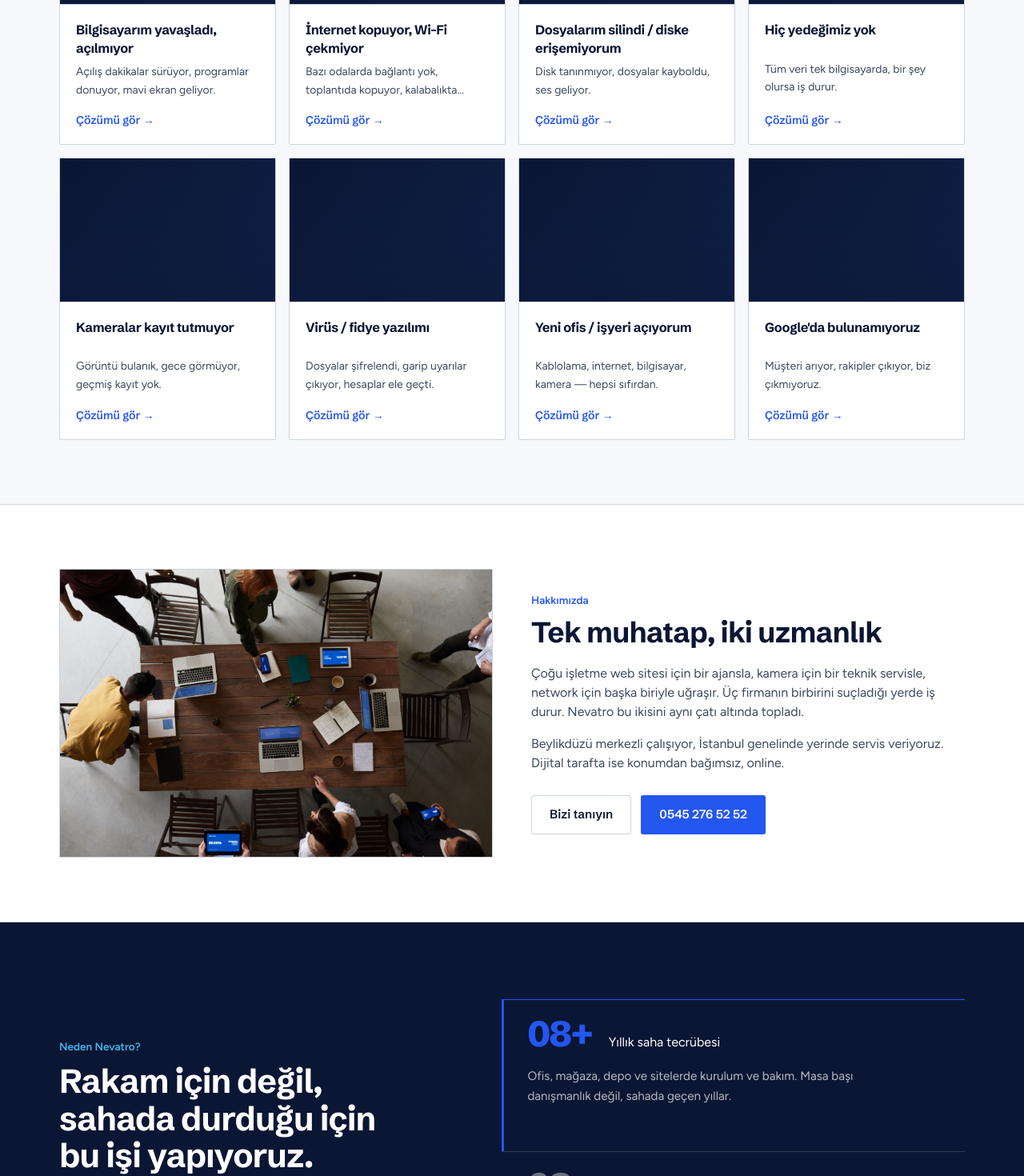
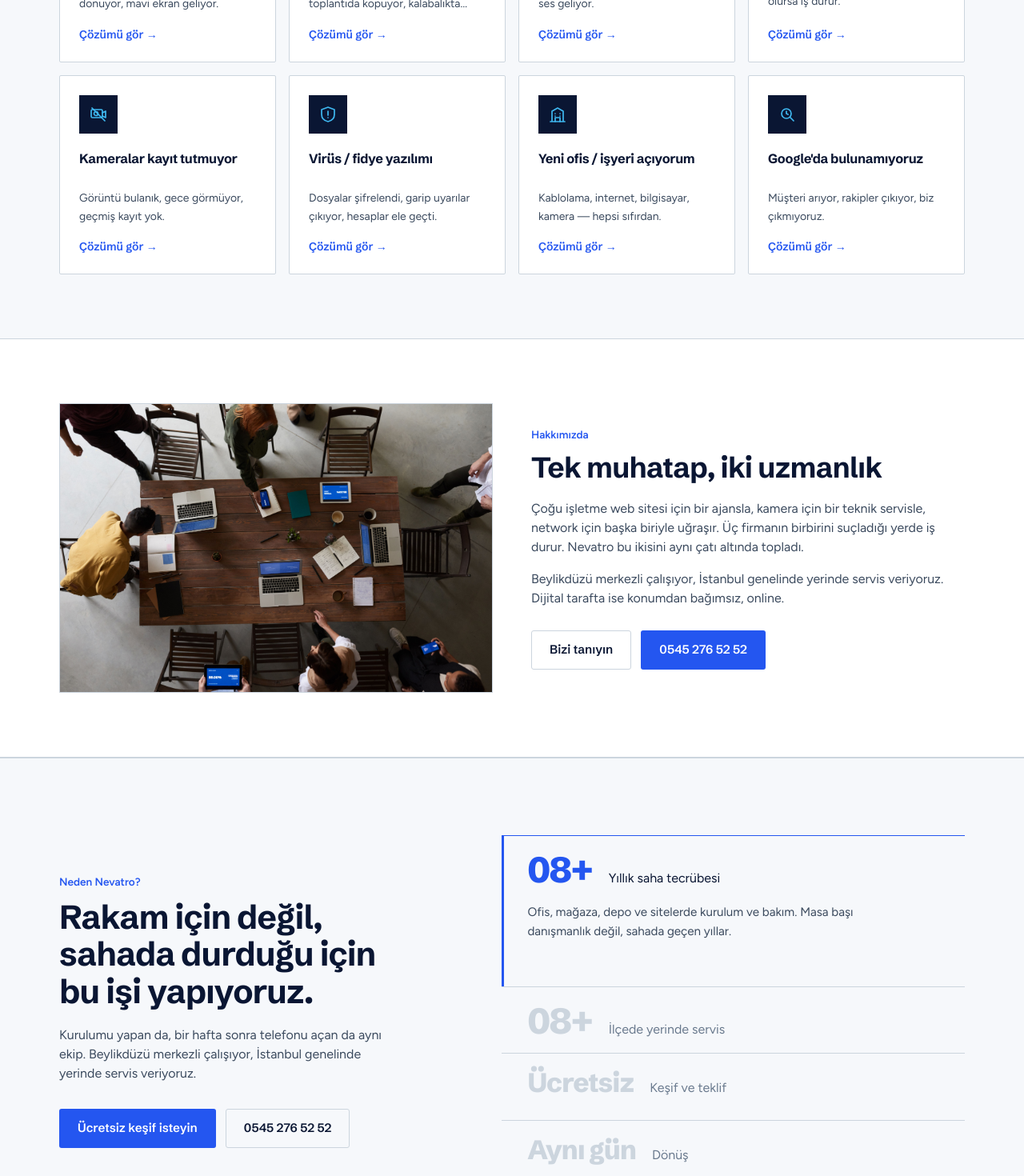
Before and after one commit to onatyasinozturk/nevatro, a Next.js app: page / in a window 1280 px wide. Shown: the part 3380-4850 px from the top of the page at 80% size. Built offline with nearby package versions, Linux system fonts and the light colour scheme.

Commit message:
Add files via upload

```diff
--- a/src/app/destek/page.tsx
+++ b/src/app/destek/page.tsx
@@ -4,7 +4,7 @@ import DestekCard from "@/components/DestekCard";
 import CtaBand from "@/components/CtaBand";
 import Reveal from "@/components/Reveal";
 import { destek } from "@/data/destek";
-import { bannerImage, destekImage } from "@/lib/images";
+import { bannerImage } from "@/lib/images";
 import { site } from "@/data/site";
 
 export const metadata: Metadata = {
@@ -19,7 +19,7 @@ export default function Page() {
         lead="Hizmet adı aramaya gerek yok. Aşağıdan yaşadığınız durumu seçin; belirtileri, nasıl teşhis ettiğimizi ve ne yaptığımızı anlatalım."
         crumbs={[{ name: "Destek Merkezi" }]} image={bannerImage("destek")} />
       <section className="container-x py-14 grid sm:grid-cols-2 lg:grid-cols-4 gap-4">
-        {destek.map((d, i) => <Reveal key={d.slug} delay={(i % 4) * 80}><DestekCard d={d} image={destekImage(d.slug)} /></Reveal>)}
+        {destek.map((d, i) => <Reveal key={d.slug} delay={(i % 4) * 80}><DestekCard d={d} /></Reveal>)}
       </section>
       <CtaBand />
     </>
--- a/src/app/page.tsx
+++ b/src/app/page.tsx
@@ -15,7 +15,7 @@ import { branches, byBranch, services } from "@/data/services";
 import { destek } from "@/data/destek";
 import { sectors } from "@/data/sectors";
 import { provinces, locative } from "@/lib/locations";
-import { heroSlideImage, serviceImage, destekImage, projectImage, sahaImages, img, IMAGE_SIZES } from "@/lib/images";
+import { heroSlideImage, serviceImage, projectImage, sahaImages, img, IMAGE_SIZES } from "@/lib/images";
 import { projects } from "@/data/projects";
 
 
@@ -92,7 +92,7 @@ export default function Home() {
           <Link href="/destek" className="font-display font-semibold text-accent shrink-0">Tümünü gör →</Link>
         </Reveal>
         <div className="mt-9 grid sm:grid-cols-2 lg:grid-cols-4 gap-4">
-          {destek.map((d, i) => <Reveal key={d.slug} delay={(i % 4) * 80}><DestekCard d={d} image={destekImage(d.slug)} /></Reveal>)}
+          {destek.map((d, i) => <Reveal key={d.slug} delay={(i % 4) * 80}><DestekCard d={d} /></Reveal>)}
         </div>
       </section>
 
--- a/src/components/DestekCard.tsx
+++ b/src/components/DestekCard.tsx
@@ -1,22 +1,17 @@
 import Link from "next/link";
-import Image from "next/image";
 import type { DestekItem } from "@/data/destek";
-import { IMAGE_SIZES } from "@/lib/image-sizes";
+import { DestekIcon } from "./icons";
 
-export default function DestekCard({ d, image }: { d: DestekItem; image?: string | null }) {
+/** Destek kartı — görsel yok, ikon var. Yükseklikler eşit (2 satır başlık, 2 satır açıklama). */
+export default function DestekCard({ d }: { d: DestekItem }) {
   return (
-    <Link href={`/destek/${d.slug}`} className="card-hard group flex flex-col h-full overflow-hidden">
-      <div className="relative w-full aspect-[3/2] shrink-0 bg-primary overflow-hidden border-b border-line">
-        {image
-          ? <Image src={image} alt={d.title} fill sizes={IMAGE_SIZES.card} loading="lazy" className="object-cover object-center transition-transform duration-500 group-hover:scale-[1.04]" />
-          : <div className="absolute inset-0 bg-gradient-to-br from-primary to-primary-2" />}
-        <div className="absolute inset-0 bg-gradient-to-t from-primary/55 to-transparent" />
+    <Link href={`/destek/${d.slug}`} className="card-hard group flex flex-col h-full p-6">
+      <div className="w-12 h-12 flex items-center justify-center bg-primary text-it shrink-0 transition-colors group-hover:bg-accent group-hover:text-white">
+        <DestekIcon slug={d.slug} className="w-6 h-6" />
       </div>
-      <div className="p-5 flex flex-col flex-1">
-        <h3 className="font-display font-bold text-[1.02rem] leading-snug text-primary clamp-2 min-h-[2.6rem]">{d.title}</h3>
-        <p className="mt-2 text-sm text-body leading-relaxed clamp-2 min-h-[2.7rem]">{d.short}</p>
-        <span className="mt-auto pt-4 text-sm font-display font-semibold text-accent">Çözümü gör →</span>
-      </div>
+      <h3 className="mt-5 font-display font-bold text-[1.02rem] leading-snug text-primary clamp-2 min-h-[2.6rem]">{d.title}</h3>
+      <p className="mt-2 text-sm text-body leading-relaxed clamp-2 min-h-[2.7rem]">{d.short}</p>
+      <span className="mt-auto pt-4 text-sm font-display font-semibold text-accent">Çözümü gör →</span>
     </Link>
   );
 }
--- a/src/components/StatsCascade.tsx
+++ b/src/components/StatsCascade.tsx
@@ -46,26 +46,26 @@ export default function StatsCascade() {
   }, []);
 
   return (
-    <section ref={ref} className="bg-primary text-white overflow-hidden">
+    <section ref={ref} className="bg-bg border-y border-line overflow-hidden">
       <div className="container-x py-16 md:py-24 grid lg:grid-cols-[.9fr_1.1fr] gap-12 lg:gap-20 items-center">
 
         {/* SOL — metin */}
         <div>
-          <div className="kicker text-it">Neden {site.name}?</div>
-          <h2 className="text-3xl md:text-[2.6rem] font-bold leading-[1.12] text-white">
+          <div className="kicker">Neden {site.name}?</div>
+          <h2 className="text-3xl md:text-[2.6rem] font-bold leading-[1.12]">
             Rakam için değil,<br />sahada durduğu için<br />bu işi yapıyoruz.
           </h2>
-          <p className="mt-5 text-white/70 max-w-[42ch]">
+          <p className="mt-5 text-body max-w-[42ch]">
             Kurulumu yapan da, bir hafta sonra telefonu açan da aynı ekip. {site.district} merkezli çalışıyor, {site.city} genelinde yerinde servis veriyoruz.
           </p>
           <div className="mt-8 flex flex-wrap gap-3">
             <Link href="/iletisim" className="btn btn-accent">Ücretsiz keşif isteyin</Link>
-            <a href={site.phoneHref} className="btn btn-light">{site.phone}</a>
+            <a href={site.phoneHref} className="btn btn-outline">{site.phone}</a>
           </div>
         </div>
 
         {/* SAĞ — interaktif dikey liste (sabit yükseklik) */}
-        <div className="flex flex-col h-[400px] lg:h-[440px] border-b border-white/15" onMouseLeave={() => setActive(0)}>
+        <div className="flex flex-col h-[400px] lg:h-[440px] border-b border-line" onMouseLeave={() => setActive(0)}>
           {items.map((it, i) => {
             const on = i === active;
             return (
@@ -74,21 +74,21 @@ export default function StatsCascade() {
                 role="button" tabIndex={0} aria-expanded={on}
                 onMouseEnter={() => setActive(i)} onFocus={() => setActive(i)} onClick={() => setActive(i)}
                 onKeyDown={(e) => { if (e.key === "Enter" || e.key === " ") { e.preventDefault(); setActive(i); } }}
-                className={`relative overflow-hidden basis-0 min-h-0 cursor-pointer border-t transition-[flex-grow,border-color] duration-500 ease-[cubic-bezier(.2,.7,.2,1)] ${on ? "grow-[2.3] border-accent" : "grow border-white/15 hover:border-white/40"}`}
+                className={`relative overflow-hidden basis-0 min-h-0 cursor-pointer border-t transition-[flex-grow,border-color] duration-500 ease-[cubic-bezier(.2,.7,.2,1)] ${on ? "grow-[2.3] border-accent" : "grow border-line hover:border-muted"}`}
               >
                 {/* sol vurgu çubuğu */}
                 <span className={`absolute left-0 top-0 bottom-0 w-[3px] bg-accent origin-top transition-transform duration-500 ${on ? "scale-y-100" : "scale-y-0"}`} aria-hidden />
 
                 <div className="pl-6 lg:pl-8 pt-4 lg:pt-5 flex items-baseline gap-5">
-                  <span className={`font-display font-extrabold tabular-nums leading-none tracking-[-.03em] shrink-0 transition-colors duration-400 ${on ? "text-accent" : "text-white/40"} ${"text" in it ? "text-[1.7rem] lg:text-[2.1rem]" : "text-[2.2rem] lg:text-[2.8rem]"}`}>
+                  <span className={`font-display font-extrabold tabular-nums leading-none tracking-[-.03em] shrink-0 transition-colors duration-400 ${on ? "text-accent" : "text-line"} ${"text" in it ? "text-[1.7rem] lg:text-[2.1rem]" : "text-[2.2rem] lg:text-[2.8rem]"}`}>
                     {"big" in it ? <Counter to={it.big} pad={it.pad} suffix={it.suffix} active={seen} /> : it.text}
                   </span>
-                  <span className={`text-sm lg:text-base transition-colors duration-400 ${on ? "text-white" : "text-white/60"}`}>{it.label}</span>
+                  <span className={`text-sm lg:text-base transition-colors duration-400 ${on ? "text-primary" : "text-muted"}`}>{it.label}</span>
                 </div>
 
                 <p
                   aria-hidden={!on}
-                  className={`absolute left-6 lg:left-8 right-0 top-[4.4rem] lg:top-[5.2rem] text-sm lg:text-[.95rem] text-white/70 leading-relaxed max-w-[46ch] transition-[opacity,transform] duration-400 ease-[cubic-bezier(.2,.7,.2,1)] ${on ? "opacity-100 translate-y-0 delay-150" : "opacity-0 translate-y-2 pointer-events-none"}`}
+                  className={`absolute left-6 lg:left-8 right-0 top-[4.4rem] lg:top-[5.2rem] text-sm lg:text-[.95rem] text-body leading-relaxed max-w-[46ch] transition-[opacity,transform] duration-400 ease-[cubic-bezier(.2,.7,.2,1)] ${on ? "opacity-100 translate-y-0 delay-150" : "opacity-0 translate-y-2 pointer-events-none"}`}
                 >
                   {it.detail}
                 </p>
--- a/src/components/icons.tsx
+++ b/src/components/icons.tsx
@@ -17,3 +17,19 @@ export function ServiceIcon({ slug, className = "" }: { slug: string; className?
     default: return <svg {...c}><circle cx="12" cy="12" r="8"/></svg>;
   }
 }
+
+/** Destek Merkezi (sorun tipi) ikonları — tek renk, çizgi */
+export function DestekIcon({ slug, className = "" }: { slug: string; className?: string }) {
+  const c = { className, viewBox: "0 0 24 24", ...P, "aria-hidden": true };
+  switch (slug) {
+    case "bilgisayar-yavasladi": return <svg {...c}><rect x="3" y="4" width="18" height="12" rx="1.5"/><path d="M8 20h8M12 16v4"/><path d="M8.5 10h7M12 7.5v5"/></svg>;
+    case "internet-kopuyor": return <svg {...c}><path d="M2.5 9a14 14 0 0 1 19 0"/><path d="M6 12.5a9 9 0 0 1 12 0"/><path d="M9.5 16a4 4 0 0 1 5 0"/><circle cx="12" cy="19.5" r="1" fill="currentColor"/><path d="M4 4l16 16"/></svg>;
+    case "veri-kaybi": return <svg {...c}><rect x="3" y="5" width="18" height="14" rx="2"/><circle cx="12" cy="12" r="3"/><path d="M12 10.5v3M3 15h18"/></svg>;
+    case "yedekleme-yok": return <svg {...c}><ellipse cx="12" cy="6" rx="8" ry="3"/><path d="M4 6v6c0 1.7 3.6 3 8 3s8-1.3 8-3V6"/><path d="M4 12v6c0 1.7 3.6 3 8 3s8-1.3 8-3v-6"/></svg>;
+    case "kamera-goruntu-yok": return <svg {...c}><rect x="3" y="6" width="14" height="10" rx="1.5"/><path d="M17 10l4-2v8l-4-2"/><circle cx="9" cy="11" r="2.5"/><path d="M4 4l16 16"/></svg>;
+    case "virus-fidye": return <svg {...c}><path d="M12 3l8 3v6c0 4.5-3.4 7.9-8 9-4.6-1.1-8-4.5-8-9V6z"/><path d="M12 8v5M12 16h.01"/></svg>;
+    case "yeni-ofis-kurulumu": return <svg {...c}><path d="M3 21h18M5 21V8l7-4 7 4v13"/><path d="M9 21v-5h6v5M9 11h.01M15 11h.01M9 14h.01M15 14h.01"/></svg>;
+    case "google-da-bulunamiyoruz": return <svg {...c}><circle cx="11" cy="11" r="6"/><path d="M20 20l-4.5-4.5"/><path d="M11 8v3l2 1"/></svg>;
+    default: return <svg {...c}><circle cx="12" cy="12" r="8"/><path d="M12 8v5M12 16h.01"/></svg>;
+  }
+}
```
